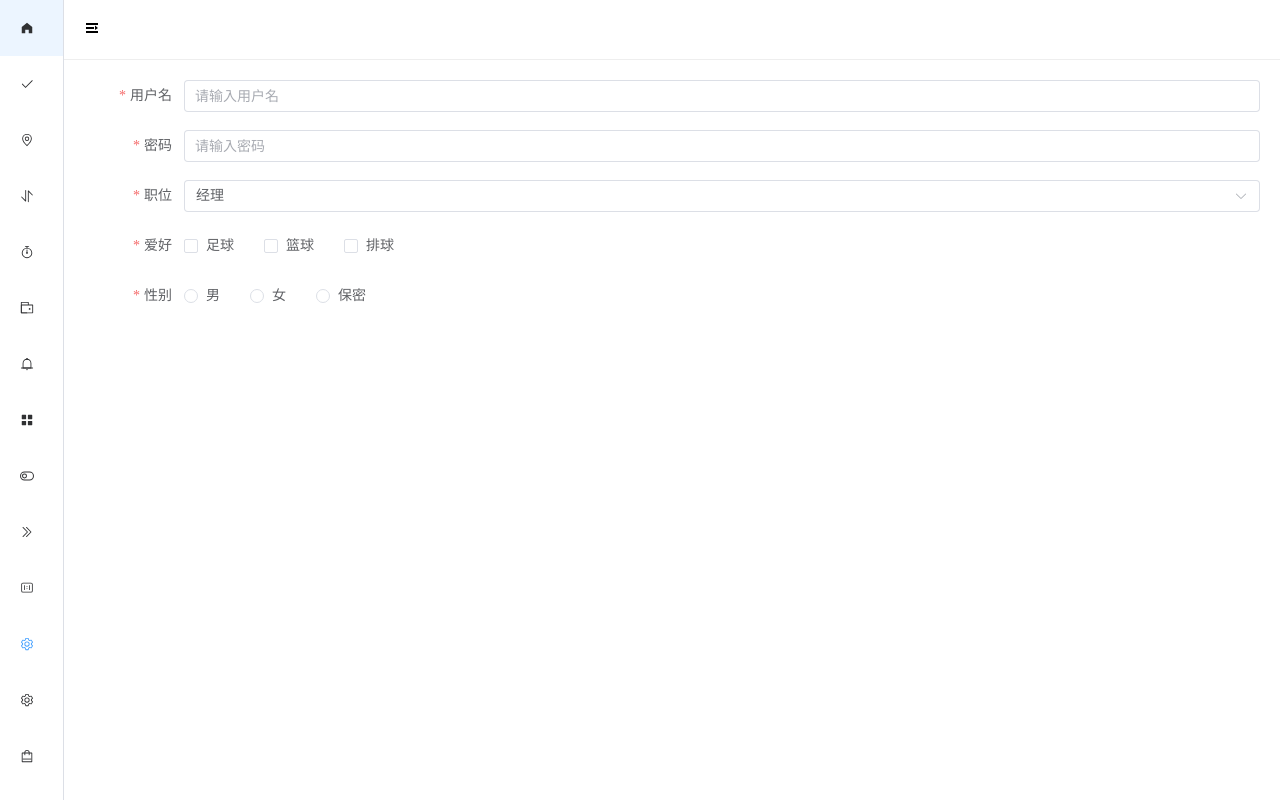
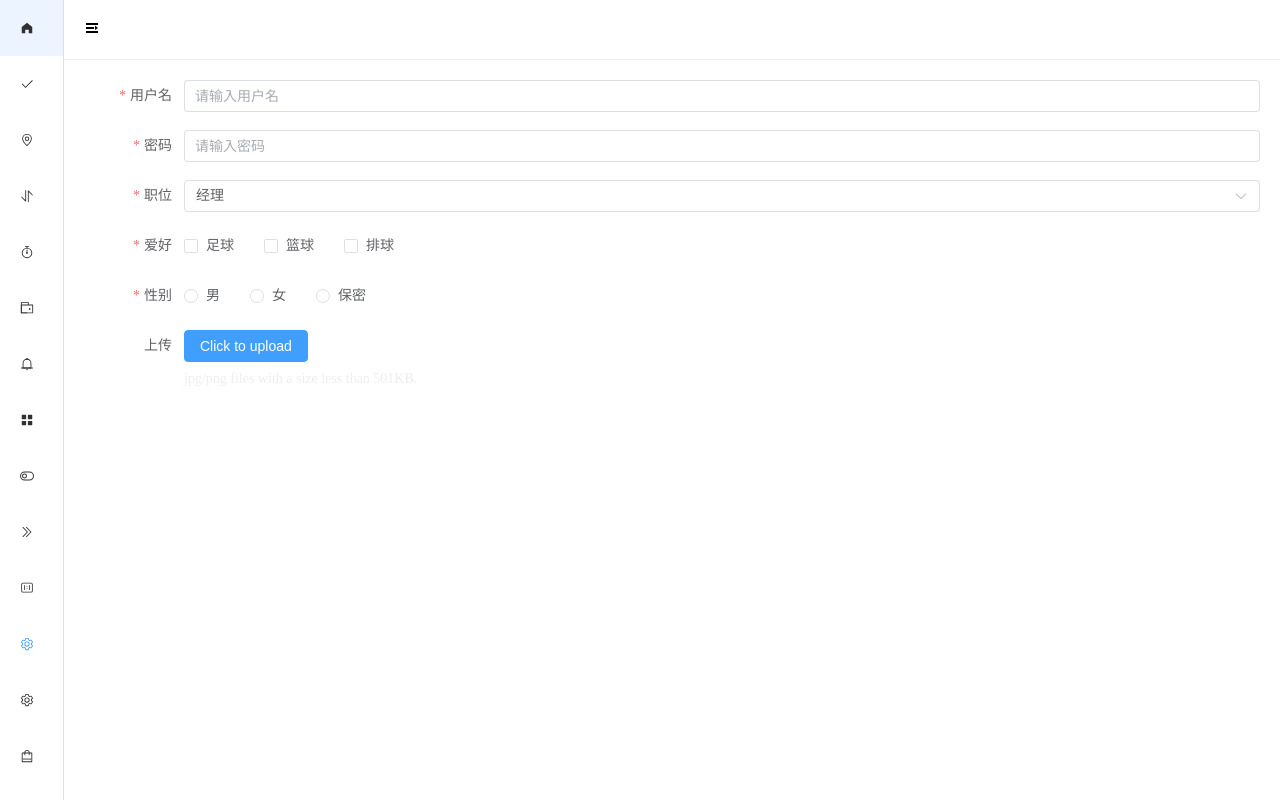
Before and after one commit to wangyongalive/YComponent, a Vue app: page /form in a window 1280 px wide. Built offline with nearby package versions, Linux system fonts and the light colour scheme.

Commit message:
表单组件-上传组件

```diff
--- a/package.json
+++ b/package.json
@@ -4,7 +4,7 @@
   "version": "0.0.0",
   "type": "module",
   "scripts": {
-    "dev": "vite",
+    "dev": "vite --open",
     "build": "vue-tsc && vite build",
     "preview": "vite preview"
   },
--- a/src/components/form/src/index.vue
+++ b/src/components/form/src/index.vue
@@ -3,8 +3,16 @@
     <template v-for="(item, index) in options" :key="index">
       <!-- 没有子组件的情况 -->
       <el-form-item v-if="!item.children || !item.children!.length" :prop="item.prop" :label="item.label">
-        <component v-bind="item.attrs" :placeholder="item.placeholder" :is="`el-${item.type}`"
-          v-model="model[item.prop!]"></component>
+        <component v-if="item.type !== 'upload'" v-bind="item.attrs" :placeholder="item.placeholder"
+          :is="`el-${item.type}`" v-model="model[item.prop!]"></component>
+        <el-upload v-if="item.type === 'upload'" v-bind="item.uploadAttrs" :on-preview="onPreview" :on-remove="onRemove"
+          :on-success="onSuccess" :on-error="onError" :on-progress="onProgress" :on-change="onChange"
+          :before-upload="beforeUpload" :before-remove="beforeRemove" :http-request="httpRequest" :on-exceed="onExceed">
+          <slot name="uploadArea"></slot>
+          <template #tip>
+              <slot name="uploadTip"></slot>
+          </template>
+        </el-upload>
       </el-form-item>
       <!-- 有子组件的情况 -->
       <el-form-item v-if="item.children && item.children.length" :prop="item.prop" :label="item.label">
@@ -25,12 +33,18 @@ import { FormOptions } from './types/types';
 import cloneDeep from 'lodash/cloneDeep';
 
 
+const emits = defineEmits(['on-preview', 'on-remove', 'on-success', 'on-error', 'on-progress', 'on-change', 'before-upload', 'before-remove', 'on-exceed'])
+
 const props = defineProps({
   // 表单的配置项
   options: {
     // 类型验证
     type: Array as PropType<FormOptions[]>,
     required: true
+  },
+  // 用户自定义上传方法
+  httpRequest: {
+    type: Function
   }
 })
 
@@ -63,6 +77,41 @@ onMounted(() => {
 watch(() => props.options, () => {
   initForm()
 }, { deep: true })
+
+
+
+// 上传组件的所有方法
+let onPreview = (file: File) => {
+  emits('on-preview', file)
+}
+let onRemove = (file: File, fileList: FileList) => {
+  emits('on-remove', { file, fileList })
+}
+let onSuccess = (response: any, file: File, fileList: FileList) => {
+  // 上传图片成功 给表单上传项赋值
+  // let uploadItem = props.options.find(item => item.type === 'upload')!
+  // model.value[uploadItem.prop!] = { response, file, fileList }
+  emits('on-success', { response, file, fileList })
+}
+let onError = (err: any, file: File, fileList: FileList) => {
+  emits('on-error', { err, file, fileList, })
+}
+let onProgress = (event: any, file: File, fileList: FileList) => {
+  emits('on-progress', { event, file, fileList })
+}
+let onChange = (file: File, fileList: FileList) => {
+  emits('on-change', { file, fileList })
+}
+let beforeUpload = (file: File) => {
+  emits('before-upload', file)
+}
+let beforeRemove = (file: File, fileList: FileList) => {
+  emits('before-remove', { file, fileList })
+}
+let onExceed = (files: File, fileList: FileList) => {
+  emits('on-exceed', { files, fileList })
+}
+
 </script>
 
 <style scoped>
--- a/src/views/form/index.vue
+++ b/src/views/form/index.vue
@@ -1,14 +1,27 @@
 <template>
   <div>
-    <y-form label-width="100px" :options="options"></y-form>
+    <y-form label-width="100px" :options="options" @on-change="handleChange" @before-upload="handleBeforeUpload"
+      @on-preview="handlePreview" @on-remove="handleRemove" @before-remove="beforeRemove" @on-success="handleSuccess"
+      @on-exceed="handleExceed">
+      <template #uploadArea>
+        <el-button type="primary">Click to upload</el-button>
+      </template>
+      <template #uploadTip>
+        <div style="color:#eee">
+          jpg/png files with a size less than 501KB.
+        </div>
+      </template>
+    </y-form>
   </div>
 </template>
 
 <script setup lang="ts">
 import { FormOptions } from '../../components/form/src/types/types';
+import { ElMessage, ElMessageBox } from 'element-plus'
 
-
-const options: FormOptions[] = [{
+// input 校验是blur 其余大部分都是change
+const options: FormOptions[] = [
+  {
     type: 'input',
     value: '',
     label: '用户名',
@@ -65,7 +78,7 @@ const options: FormOptions[] = [{
       {
         required: true,
         message: '职位不能为空',
-      trigger: 'blur'
+        trigger: 'change'
       }
     ],
     attrs: {
@@ -143,8 +156,56 @@ const options: FormOptions[] = [{
       label: '保密',
       value: 'not'
     }]
+  },
+  {
+    type: "upload",
+    label: "上传",
+    rules: [
+      {
+        required: true,
+        message: '图片不能为空',
+        trigger: 'blur'
+      }
+    ],
+    uploadAttrs: {
+      action: "https://run.mocky.io/v3/9d059bf9-4660-45f2-925d-ce80ad6c4d15"
+    }
   }
 ]
+
+
+
+let handleRemove = (file: any, fileList: any) => {
+  console.log('handleRemove')
+  console.log(file, fileList)
+}
+let handlePreview = (file: any) => {
+  console.log('handlePreview')
+  console.log(file)
+}
+let beforeRemove = (val: any) => {
+  console.log('beforeRemove')
+  return ElMessageBox.confirm(`Cancel the transfert of ${val.file.name} ?`)
+}
+let handleExceed = (val: any) => {
+  console.log('handleExceed', val)
+  ElMessage.warning(
+    `The limit is 3, you selected ${val.files.length
+    } files this time, add up to ${val.files.length + val.fileList.length} totally`
+  )
+}
+let handleSuccess = (val: any) => {
+  console.log('success')
+  console.log(val)
+}
+let handleChange = (val: any) => {
+  console.log('change')
+  console.log(val)
+}
+let handleBeforeUpload = (val: any) => {
+  console.log('handleBeforeUpload')
+  console.log(val)
+}
 </script>
 
 <style scoped>
```
Also changed, not shown: src/components/form/src/types/types.ts (+19 -0 lines). Lines whose indentation alone changed are shown as unchanged.
